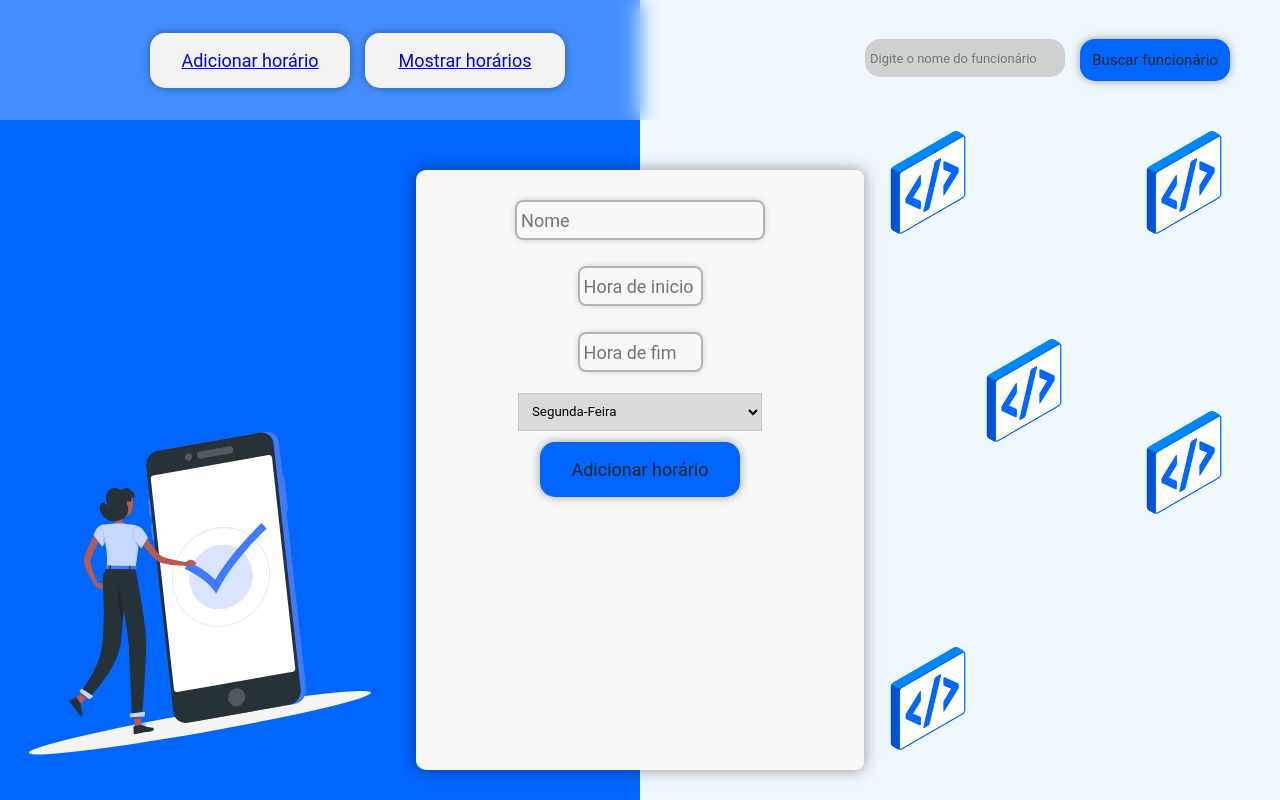
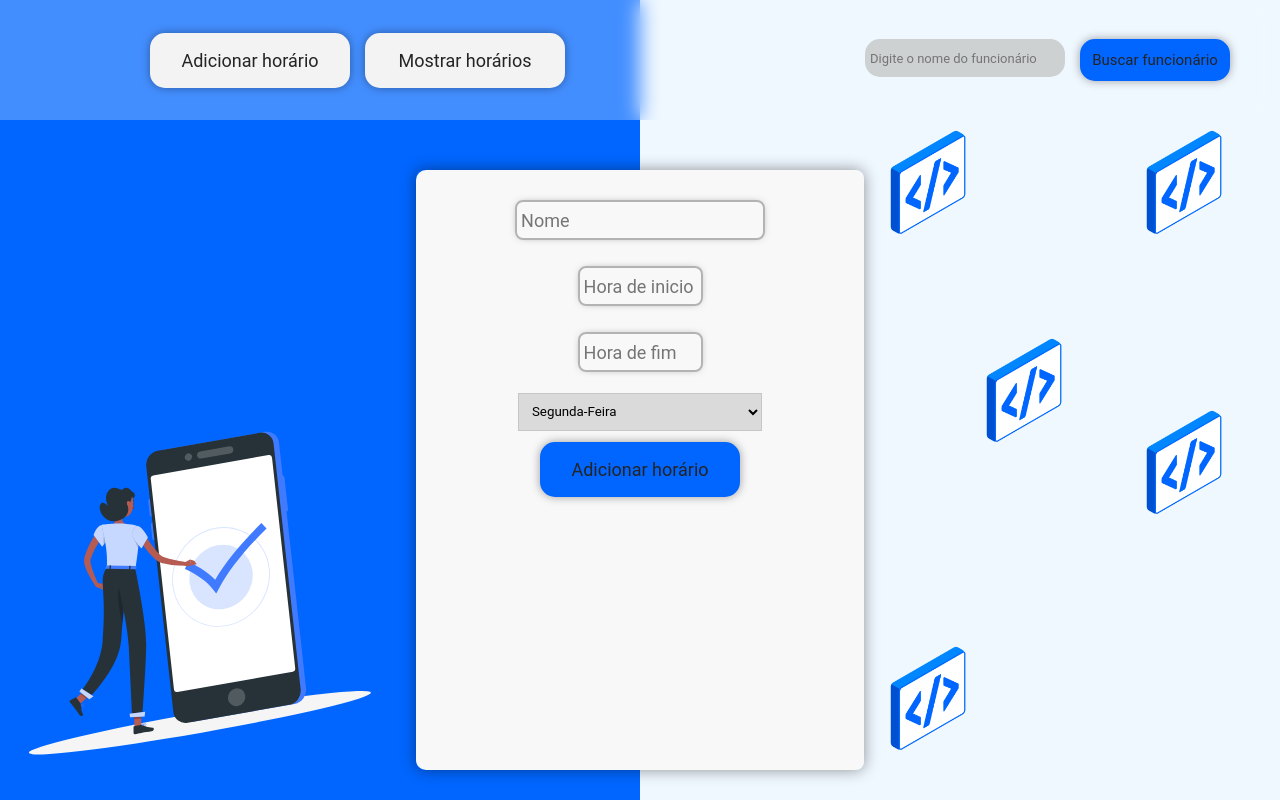
Before and after one commit to FabricioSobrinho/Desafio-klickagenda, a React (Vite) app in the folder Front-end-clickagenda/: page / in a window 1280 px wide. Built offline with nearby package versions, Linux system fonts and the light colour scheme.

Commit message:
Feat: add link styles to button

```diff
--- a/Front-end-clickagenda/src/styles/Button.module.css
+++ b/Front-end-clickagenda/src/styles/Button.module.css
@@ -23,10 +23,19 @@
   font-size: 1.5rem;
 
 }
+.button a {
+  height: 100%;
+  width: 100%;
+
+  text-decoration: none;
+  color: #242424;
+
+}
 
 .blue {
   background: #0066FF;
 }
+
 .red {
   background: #FF0000;
 }
```
